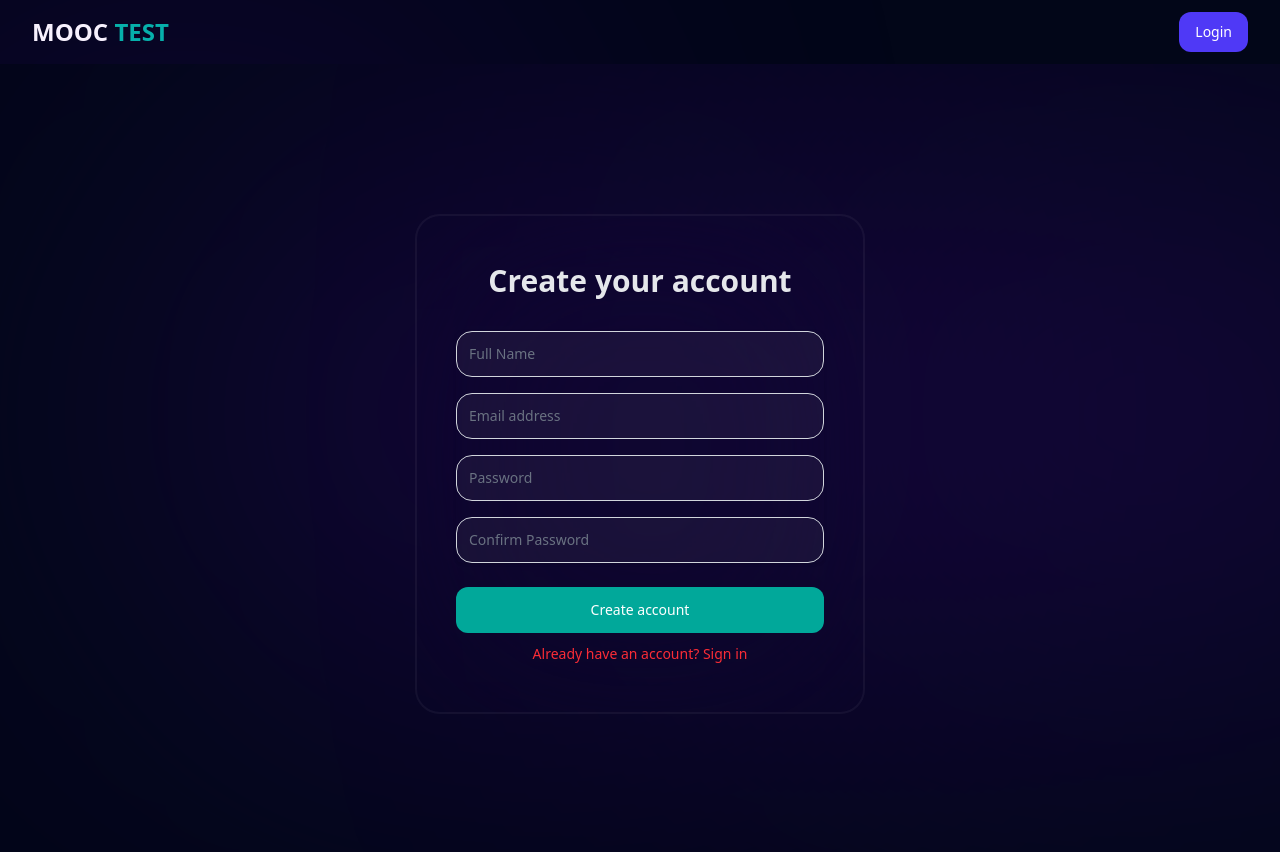
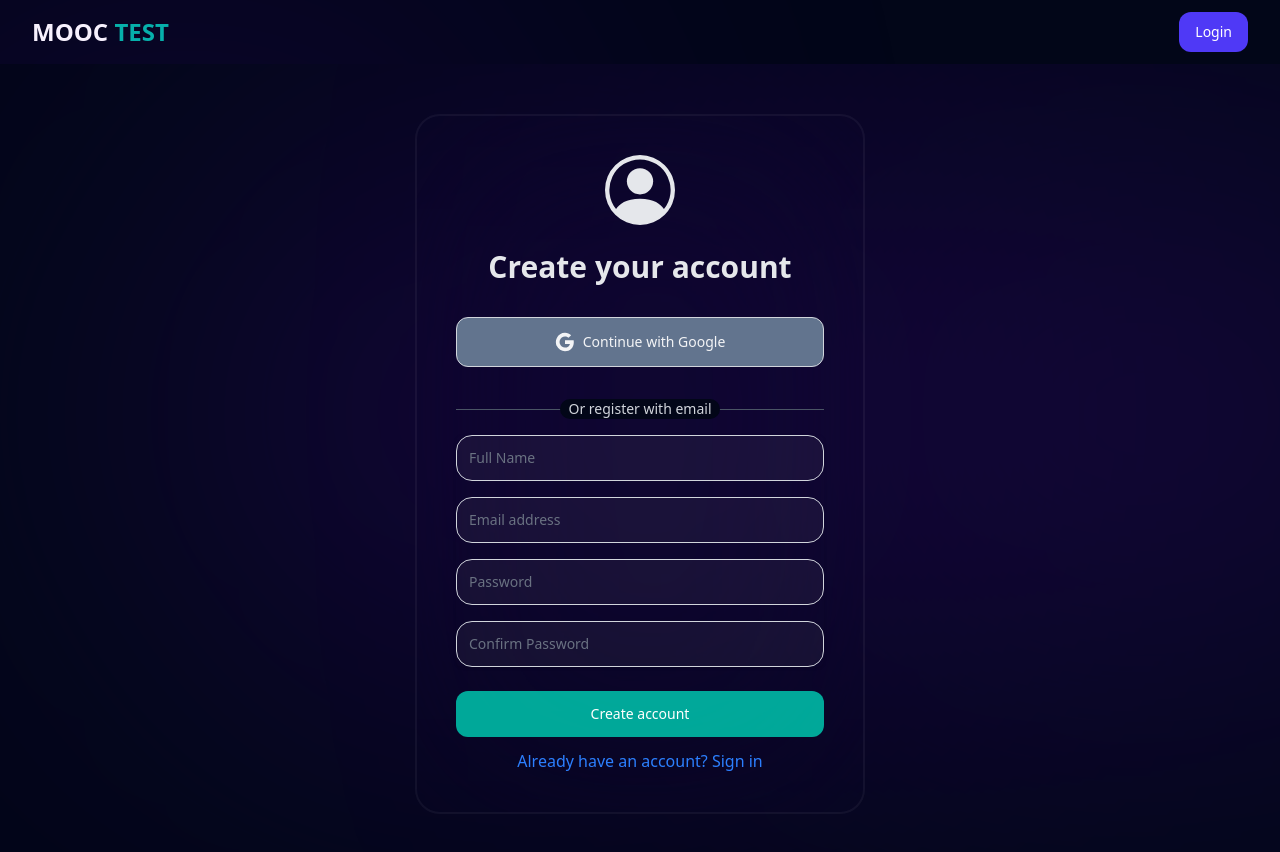
Before and after one commit to ms0031/mooc-test, a Next.js app: page /register in a window 1280 px wide. Shown: the top 852 px of the page. Built offline with nearby package versions, Linux system fonts and the light colour scheme; no server answers; the database is empty.

Commit message:
Add Google sign-in functionality and integrate GoogleSignInButton component

```diff
--- a/src/app/(auth)/login/page.tsx
+++ b/src/app/(auth)/login/page.tsx
@@ -4,6 +4,7 @@ import { signIn } from "next-auth/react";
 import { useState } from "react";
 import { useRouter } from "next/navigation";
 import Link from "next/link";
+import GoogleSignInButton from "@/components/ui/GoogleSignInButton";
 
 export default function LoginPage() {
   const router = useRouter();
@@ -40,18 +41,40 @@ export default function LoginPage() {
   };
 
   return (
-    <div className="w-full h-screen relative bg-slate-950 overflow-hidden  flex items-center justify-center">
-    <div className="w-[1440px] h-[900px] left-0 top-0 absolute opacity-30">
-    <div className="w-[675px] h-80 left-[202px] top-[190px] absolute bg-violet-700 rounded-full blur-[200px]"></div>
-    <div className="w-[675px] h-80 left-[800px] top-[190px] absolute bg-violet-700 rounded-full blur-[200px]"></div>
-    </div>
-      <div className="max-w-md w-full p-10 py-16 gap-4 bg-white/0 rounded-3xl outline-2 outline-offset-[-1px] outline-white/5  backdrop-blur-[100px] overflow-hidden">
+    <div className="w-full h-screen relative bg-slate-950 overflow-hidden flex items-center justify-center">
+      <div className="w-[1440px] h-[900px] left-0 top-0 absolute opacity-30">
+        <div className="w-[675px] h-80 left-[202px] top-[190px] absolute bg-violet-700 rounded-full blur-[200px]"></div>
+        <div className="w-[675px] h-80 left-[800px] top-[190px] absolute bg-violet-700 rounded-full blur-[200px]"></div>
+      </div>
+      <div className="max-w-md lg:w-full md:w-full w-100 lg:px-10 md:px-10 px-6 pb-10 pt-6 gap-4 bg-white/0 rounded-3xl outline-2 outline-offset-[-1px] outline-white/5 backdrop-blur-[100px] overflow-hidden">
+        <div className="flex justify-center items-center my-6">
+        <svg xmlns="http://www.w3.org/2000/svg" width="70" height="70" fill="#e5e7eb" className="bi bi-person-circle" viewBox="0 0 16 16">
+          <path d="M11 6a3 3 0 1 1-6 0 3 3 0 0 1 6 0"/>
+          <path fillRule="evenodd" d="M0 8a8 8 0 1 1 16 0A8 8 0 0 1 0 8m8-7a7 7 0 0 0-5.468 11.37C3.242 11.226 4.805 10 8 10s4.757 1.225 5.468 2.37A7 7 0 0 0 8 1"/>
+        </svg>
+        </div>
         <div>
           <h2 className="text-center text-3xl font-bold text-gray-200">
             Sign in to your account
           </h2>
         </div>
-        <form className="mt-8 space-y-6" onSubmit={handleSubmit}>
+
+        <div className="mt-8">
+          <GoogleSignInButton />
+
+          <div className="relative my-4">
+            <div className="absolute inset-0 flex items-center">
+              <div className="w-full border-t border-gray-600"></div>
+            </div>
+            <div className="relative flex justify-center text-sm">
+              <span className="px-2 bg-slate-950 rounded-2xl text-gray-300">
+                Or continue with
+              </span>
+            </div>
+          </div>
+        </div>
+
+        <form className="space-y-6" onSubmit={handleSubmit}>
           {error && (
             <div className="rounded-2xl bg-red-200 p-4">
               <div className="text-md text-red-700">{error}</div>
@@ -90,7 +113,7 @@ export default function LoginPage() {
             <button
               type="submit"
               disabled={isLoading}
-              className="mb-2 group relative w-full flex justify-center py-3 px-4 border border-transparent text-sm  rounded-xl text-white bg-teal-500/90 hover:hover:bg-[#0C9A85] focus:outline-none focus:ring-2 focus:ring-offset-2 focus:ring-indigo-500 disabled:bg-indigo-400"
+              className="mb-3 group relative w-full flex justify-center py-3 px-4 border border-transparent text-sm  rounded-xl text-white bg-teal-500/90 hover:hover:bg-[#0C9A85] focus:outline-none focus:ring-2 focus:ring-offset-2 focus:ring-indigo-500 disabled:bg-indigo-400"
             >
               {isLoading ? "Signing in..." : "Sign in"}
             </button>
@@ -100,7 +123,7 @@ export default function LoginPage() {
         <div className="text-center">
           <Link
             href="/register"
-            className="text-sm text-red-500 hover:text-indigo-500"
+            className="text-[16px] text-blue-500 hover:text-indigo-500"
           >
             Don&apos;t have an account? Sign up
           </Link>
--- a/src/app/(auth)/register/page.tsx
+++ b/src/app/(auth)/register/page.tsx
@@ -4,6 +4,7 @@ import { useState } from "react";
 import { useRouter } from "next/navigation";
 import Link from "next/link";
 import { useTheme } from "../../../components/providers/ThemeProvider";
+import GoogleSignInButton from "@/components/ui/GoogleSignInButton";
 
 export default function RegisterPage() {
   const router = useRouter();
@@ -52,18 +53,40 @@ export default function RegisterPage() {
   };
 
   return (
-    <div className="w-full h-screen relative bg-slate-950 overflow-hidden  flex items-center justify-center">
-    <div className="w-[1440px] h-[900px] left-0 top-0 absolute opacity-30 pointer-events-none">
-    <div className="w-[675px] h-80 left-[202px] top-[190px] absolute bg-violet-700 rounded-full blur-[200px]"></div>
-    <div className="w-[675px] h-80 left-[800px] top-[190px] absolute bg-violet-700  rounded-full blur-[200px]"></div>
-    </div>
-      <div className="max-w-md w-full p-10 py-12 gap-4 bg-white/0 rounded-3xl outline-2 outline-offset-[-1px] outline-white/5  backdrop-blur-[100px] overflow-hidden">
+    <div className="w-full h-screen relative bg-slate-950 overflow-hidden flex items-center justify-center">
+      <div className="w-[1440px] h-[900px] left-0 top-0 absolute opacity-30 pointer-events-none">
+        <div className="w-[675px] h-80 left-[202px] top-[190px] absolute bg-violet-700 rounded-full blur-[200px]"></div>
+        <div className="w-[675px] h-80 left-[800px] top-[190px] absolute bg-violet-700 rounded-full blur-[200px]"></div>
+      </div>
+      <div className="max-w-md lg:w-full md:w-full w-100 lg:px-10 md:px-10 px-6 pb-10 pt-4 gap-4 bg-white/0 rounded-3xl outline-2 outline-offset-[-1px] outline-white/5 backdrop-blur-[100px] overflow-hidden">
+      <div className="flex justify-center items-center my-6">
+        <svg xmlns="http://www.w3.org/2000/svg" width="70" height="70" fill="#e5e7eb" className="bi bi-person-circle" viewBox="0 0 16 16">
+          <path d="M11 6a3 3 0 1 1-6 0 3 3 0 0 1 6 0"/>
+          <path fillRule="evenodd" d="M0 8a8 8 0 1 1 16 0A8 8 0 0 1 0 8m8-7a7 7 0 0 0-5.468 11.37C3.242 11.226 4.805 10 8 10s4.757 1.225 5.468 2.37A7 7 0 0 0 8 1"/>
+        </svg>
+        </div>
         <div>
-          <h2 className={`text-center text-3xl font-bold text-gray-200`}>
+          <h2 className="text-center text-3xl font-bold text-gray-200">
             Create your account
           </h2>
         </div>
-        <form className="mt-8 space-y-6" onSubmit={handleSubmit}>
+
+        <div className="mt-8">
+          <GoogleSignInButton />
+
+          <div className="relative my-4">
+            <div className="absolute inset-0 flex items-center">
+              <div className="w-full border-t border-gray-600"></div>
+            </div>
+            <div className="relative flex justify-center text-sm">
+              <span className="px-2 bg-slate-950 rounded-2xl text-gray-300">
+                Or register with email
+              </span>
+            </div>
+          </div>
+        </div>
+
+        <form className="space-y-6" onSubmit={handleSubmit}>
           {error && (
             <div className="rounded-2xl bg-red-200 p-4">
               <div className="text-md text-red-700">{error}</div>
@@ -130,7 +153,7 @@ export default function RegisterPage() {
             <button
               type="submit"
               disabled={isLoading}
-              className="mb-2 group relative w-full flex justify-center py-3 px-4 border border-transparent text-sm rounded-xl text-white bg-teal-500/90 hover:hover:bg-[#0C9A85] focus:outline-none focus:ring-2 focus:ring-offset-2 focus:ring-indigo-500 disabled:bg-indigo-400"
+              className="mb-3 group relative w-full flex justify-center py-3 px-4 border border-transparent text-sm rounded-xl text-white bg-teal-500/90 hover:hover:bg-[#0C9A85] focus:outline-none focus:ring-2 focus:ring-offset-2 focus:ring-indigo-500 disabled:bg-indigo-400"
             >
               {isLoading ? "Creating account..." : "Create account"}
             </button>
@@ -140,7 +163,7 @@ export default function RegisterPage() {
         <div className="text-center">
           <Link
             href="/login"
-            className="text-sm text-red-500 hover:text-indigo-500"
+            className="text-[16px] text-blue-500 hover:text-indigo-500"
           >
             Already have an account? Sign in
           </Link>
--- /dev/null
+++ b/src/components/ui/GoogleSignInButton.tsx
@@ -0,0 +1,35 @@
+"use client";
+
+import { signIn } from "next-auth/react";
+import { Button } from "./Button";
+
+export default function GoogleSignInButton() {
+  return (
+    <Button
+      variant="outline"
+      type="button"
+      onClick={() => signIn("google", { callbackUrl: "/dashboard" })}
+      className="w-full mb-4 py-6 border border-gray-300 text-gray-100 hover:bg-white/10"
+    >
+      <svg className="w-5 h-5 mr-2" viewBox="0 0 24 24">
+        <path
+          fill="currentColor"
+          d="M22.56 12.25c0-.78-.07-1.53-.2-2.25H12v4.26h5.92c-.26 1.37-1.04 2.53-2.21 3.31v2.77h3.57c2.08-1.92 3.28-4.74 3.28-8.09z"
+        />
+        <path
+          fill="currentColor"
+          d="M12 23c2.97 0 5.46-.98 7.28-2.66l-3.57-2.77c-.98.66-2.23 1.06-3.71 1.06-2.86 0-5.29-1.93-6.16-4.53H2.18v2.84C3.99 20.53 7.7 23 12 23z"
+        />
+        <path
+          fill="currentColor"
+          d="M5.84 14.09c-.22-.66-.35-1.36-.35-2.09s.13-1.43.35-2.09V7.07H2.18C1.43 8.55 1 10.22 1 12s.43 3.45 1.18 4.93l2.85-2.22.81-.62z"
+        />
+        <path
+          fill="currentColor"
+          d="M12 5.38c1.62 0 3.06.56 4.21 1.64l3.15-3.15C17.45 2.09 14.97 1 12 1 7.7 1 3.99 3.47 2.18 7.07l3.66 2.84c.87-2.6 3.3-4.53 6.16-4.53z"
+        />
+      </svg>
+      Continue with Google
+    </Button>
+  );
+}
--- a/src/lib/auth.ts
+++ b/src/lib/auth.ts
@@ -1,11 +1,16 @@
 import { type NextAuthOptions } from "next-auth";
 import CredentialsProvider from "next-auth/providers/credentials";
+import GoogleProvider from "next-auth/providers/google";
 import bcrypt from "bcrypt";
 import connectDB from "@/lib/mongodb";
 import User from "@/models/User";
 
 export const authOptions: NextAuthOptions = {
   providers: [
+    GoogleProvider({
+      clientId: process.env.GOOGLE_CLIENT_ID!,
+      clientSecret: process.env.GOOGLE_CLIENT_SECRET!,
+    }),
     CredentialsProvider({
       name: "Credentials",
       credentials: {
```
